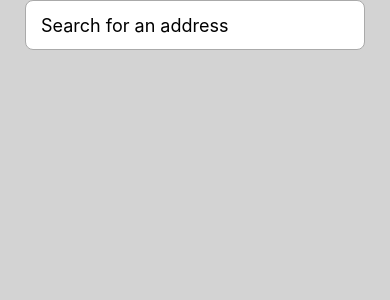
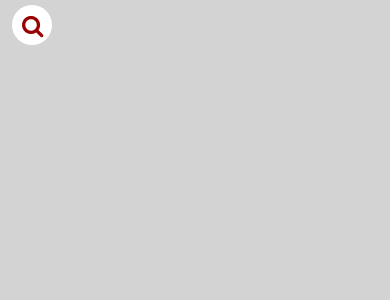
Before and after one commit to romemar/gvSigMobileGeocodingReactNative, a React Native app: screen / in a window 390 px wide. Shown: the top 300 px of the page. Built offline with nearby package versions, Linux system fonts and the light colour scheme.

Commit message:
botón con animación para que apareza el input del geocoder en cuanto se pulse, y se esconda cuando se vuelva a pulsar

```diff
--- a/package.json
+++ b/package.json
@@ -11,7 +11,8 @@
   },
   "dependencies": {
     "react": "17.0.1",
-    "react-native": "0.64.0"
+    "react-native": "0.64.0",
+    "react-native-vector-icons": "^8.1.0"
   },
   "devDependencies": {
     "@babel/core": "7.13.15",
--- a/src/componentes/Geocoding.js
+++ b/src/componentes/Geocoding.js
@@ -1,4 +1,5 @@
 import React, {useState} from 'react';
+import Icon from 'react-native-vector-icons/FontAwesome';
 
 import {
   View,
@@ -8,9 +9,8 @@ import {
   Alert,
   FlatList,
   StyleSheet,
+  Animated,
 } from 'react-native';
-
-
 
 const Geocoding = () => {
   const [searchKeyword, setSearchKeyword] = useState('');
@@ -19,6 +19,62 @@ const Geocoding = () => {
   const [gvSigUrl, setGvSigUrl] = useState('http://10.0.2.2/gvsigonline/'); // http://10.0.2.2/ --- localhost del emulador android---
   const [proveedores, setProveedores] = useState([]);
   const [options, setOptions] = useState({});
+  //---- const animated
+  const [inputLength, setInputLength] = useState(new Animated.Value(0));
+  const [iconSearchPosition, setIconSearchPosition] = useState(
+    new Animated.Value(0),
+  );
+  const [opacity, setOpacity] = useState(
+    new Animated.Value(0),
+  );
+  const [geocodingOn, setGeocodingOn]= useState(false)
+
+  const AnimatedTouchable = Animated.createAnimatedComponent(TouchableOpacity);
+
+  const onPressButtonSearch = () => {
+    if(!geocodingOn){
+      Animated.parallel([
+        Animated.timing(inputLength, {
+          toValue: 320,
+          duration: 400,
+          useNativeDriver: false
+        }),
+        Animated.timing(iconSearchPosition, {
+          toValue: 330,
+          duration: 250,
+          useNativeDriver: false
+        }),
+        Animated.timing(opacity, {
+          toValue: 1,
+          duration: 250,
+          useNativeDriver: false
+        })
+      ]).start();
+    }
+    if(geocodingOn){
+      Animated.parallel([
+        Animated.timing(inputLength, {
+          toValue: 0,
+          duration: 250,
+          useNativeDriver: false
+        }),
+        Animated.timing(iconSearchPosition, {
+          toValue: 10,
+          duration: 400,
+          useNativeDriver: false
+        }),
+        Animated.timing(opacity, {
+          toValue: 0,
+          duration: 250,
+          useNativeDriver: false
+        })
+      ]).start();
+      setOptions({})
+    }
+    setGeocodingOn(!geocodingOn)
+    setSearchKeyword('')
+  };
+
 
 
   //----------función con la llamada a find_candidate
@@ -70,14 +126,12 @@ const Geocoding = () => {
       .catch(err => console.error(err.message));
   };
 
-
   //-----------función con la llamada a search_candidates y get_providers_activated
 
   const lookup = async text => {
     const candidatos = [];
     setSearchKeyword(text);
     console.log(gvSigUrl + '/geocoding/search_candidates/?limit=10&q=' + text);
-
 
     if (text.length < 3) {
       setIsShowingResults(false);
@@ -159,9 +213,9 @@ const Geocoding = () => {
   };
   //-------
 
+  return (
+    <View style={Styles.searchContainer}>
 
-  return (
-    <View>
       {isShowingResults && (
           <FlatList
             data={options}
@@ -171,7 +225,14 @@ const Geocoding = () => {
           />
         )}
 
-      <View style={Styles.autocompleteContainer}>
+        <Animated.View style={[Styles.autocompleteContainer,  {
+            width: inputLength,
+            position: 'absolute',
+            left: 16,
+            alignSelf: 'center',
+            opacity: opacity,
+          }
+        ]}>
           <TextInput
             placeholder="Search for an address"
             returnKeyType="search"
@@ -180,21 +241,47 @@ const Geocoding = () => {
             onChangeText={text => lookup(text)}
             value={searchKeyword}
           />
-      </View>
+        </Animated.View>
+      <AnimatedTouchable
+        style={[Styles.iconSearch, {left: iconSearchPosition}]}
+        onPress={() => onPressButtonSearch()}>
+        <Icon name="search" color="#900" size={23} />
+      </AnimatedTouchable>
     </View>
   );
 };
 
 const Styles = StyleSheet.create({
+  searchContainer: {
+    flexDirection: 'row',
+    height: 50,
+  },
+  iconSearch: {
+    position:'absolute',
+    marginHorizontal: 12,
+    textAlign: 'center',
+    justifyContent: 'center',
+    alignSelf: 'center',
+    backgroundColor:'white',
+    borderBottomLeftRadius:25,
+    borderBottomRightRadius:25,
+    borderTopLeftRadius:25,
+    borderTopRightRadius:25,
+    width:40,
+    height:40,
+    paddingLeft:10
+
+  },
   autocompleteContainer: {
     zIndex: 1,
   },
   searchResultsContainer: {
-    width: 340,
+    width: 320,
     backgroundColor: '#fff',
     position: 'absolute',
-    top: 50,
+    top: 40,
     zIndex: 2,
+    marginHorizontal:15,
   },
   resultItem: {
     width: '100%',
@@ -214,8 +301,7 @@ const Styles = StyleSheet.create({
     alignItems: 'center',
   },
   searchBox: {
-    width: 340,
-    height: 50,
+    height: 40,
     fontSize: 18,
     borderRadius: 8,
     borderColor: '#aaa',
--- a/src/screens/SearchScreen/index.js
+++ b/src/screens/SearchScreen/index.js
@@ -18,7 +18,8 @@ const Styles = StyleSheet.create({
   container: {
     flex: 1,
     backgroundColor: 'lightgrey',
-    alignItems: 'center',
+    justifyContent:'flex-start',
+    //alignItems: 'center',
   },
 });
 
```
Also changed, not shown: 21 other files (tests, documents, lock files or other folders). Lines whose indentation alone changed are shown as unchanged.
